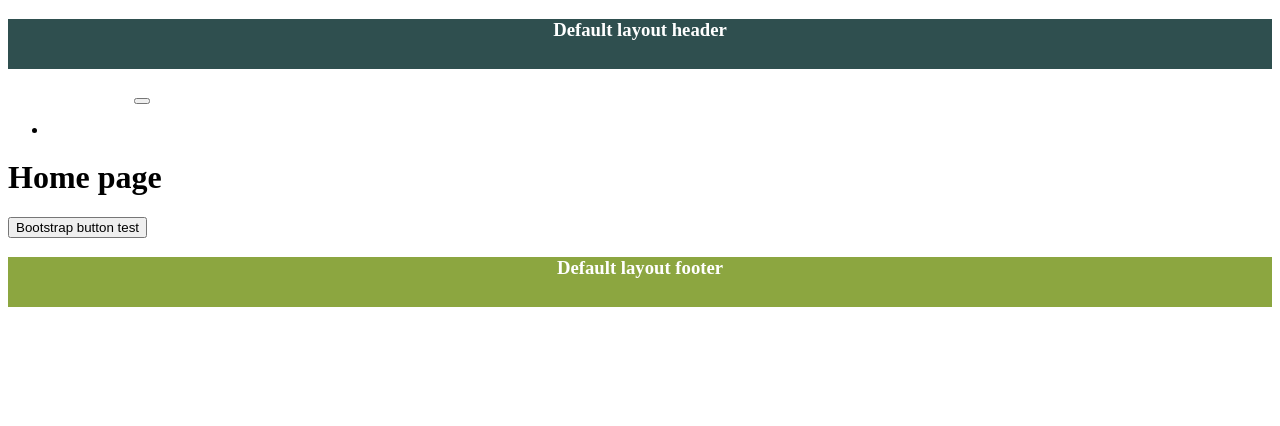
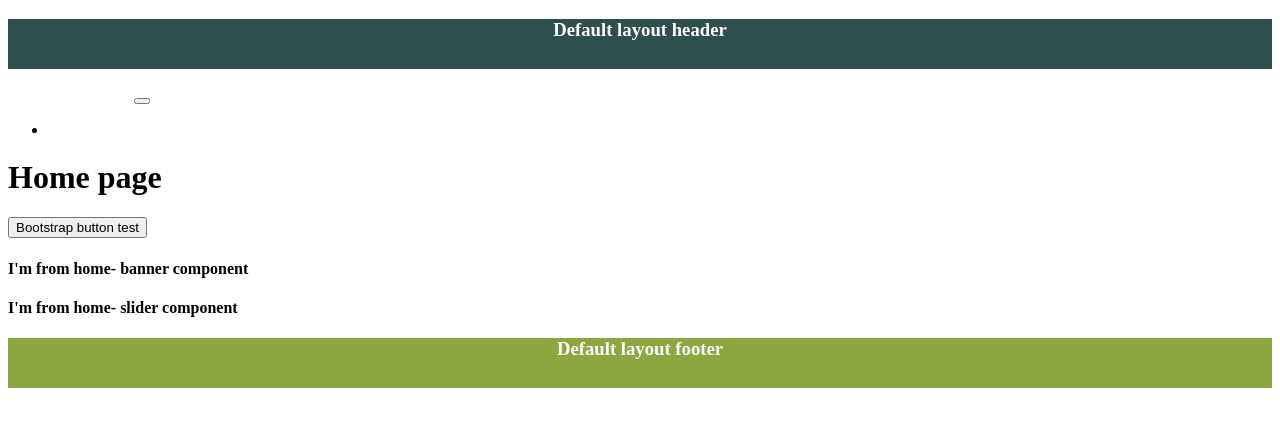
Before and after one commit to mamunurrashid1010/nuxt3-practice, a Nuxt app: page / in a window 1280 px wide. Shown: the top 426 px of the page. Built offline with nearby package versions, Linux system fonts and the light colour scheme.

Commit message:
components : create component and use example add

```diff
--- /dev/null
+++ b/components/home/banner.vue
@@ -0,0 +1,9 @@
+<template>
+    <div>
+        <h4>I'm from home- banner component</h4>
+    </div>
+</template>
+
+<script>
+
+</script>
--- /dev/null
+++ b/components/home/slider.vue
@@ -0,0 +1,9 @@
+<template>
+    <div>
+        <h4>I'm from home- slider component</h4>
+    </div>
+</template>
+
+<script>
+
+</script>
--- a/pages/index.vue
+++ b/pages/index.vue
@@ -3,6 +3,11 @@
       <title>HOME</title>
       <h1>Home page</h1>
       <button class="btn btn-success m-1">Bootstrap button test</button>
+
+      <!-- components -->
+      <home-banner/>
+      <home-slider/>
+
   </div>
 </template>
 
```
Also changed, not shown: 1 other file (tests, documents, lock files or other folders).
